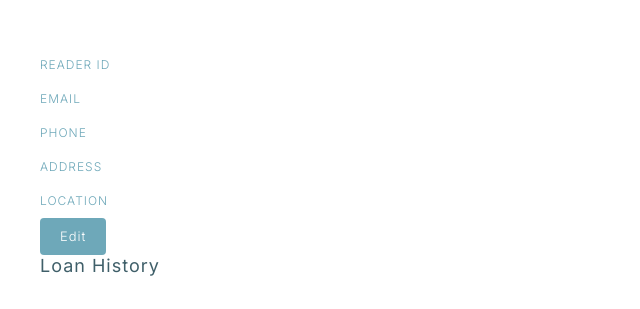
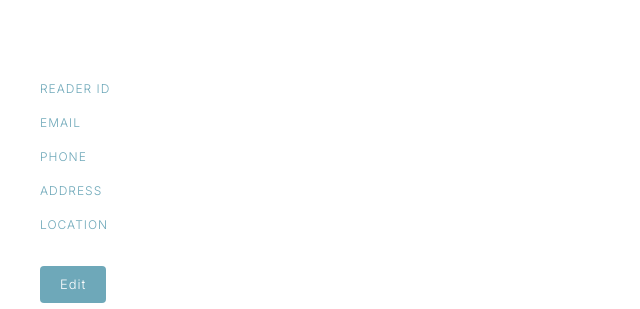
Before and after one commit to maria-caseiro/web-library, a Flask app: page /readers/1 in a window 1280 px wide. Shown: the part 56-365 px from the top of the page, without its empty margins (0-640 px from the left). Run offline with Flask 3, Linux system fonts and the light colour scheme; a user stored in the database is signed in; data that the repository does not hold is empty.

Commit message:
chore: Add reader customization

```diff
--- a/static/style.css
+++ b/static/style.css
@@ -189,6 +189,11 @@ td a:hover {
     letter-spacing: 1px;
 }
 
+.info-table {
+    width: 300px;
+    table-layout: auto;
+}
+
 .info-table th {
     color: #6EA8B9;
     padding: 8px 30px 8px 0;
@@ -202,6 +207,7 @@ td a:hover {
     color: #3f5f69;
     padding: 8px 0;
     border: none;
+    text-transform: none;
 }
 
 .info-table tr:hover td {
@@ -219,3 +225,24 @@ td a:hover {
     letter-spacing: 1px;
     margin-bottom: 16px;
 }
+
+.reader-detail {
+    margin-bottom: 48px;
+}
+
+.reader-info {
+    display: flex;
+    flex-direction: column;
+    gap: 24px;
+}
+
+.reader-info h2 {
+    font-size: 20px;
+    color: #3f5f69;
+    letter-spacing: 1px;
+}
+
+.reader-actions {
+    display: flex;
+    gap: 12px;
+}
```
